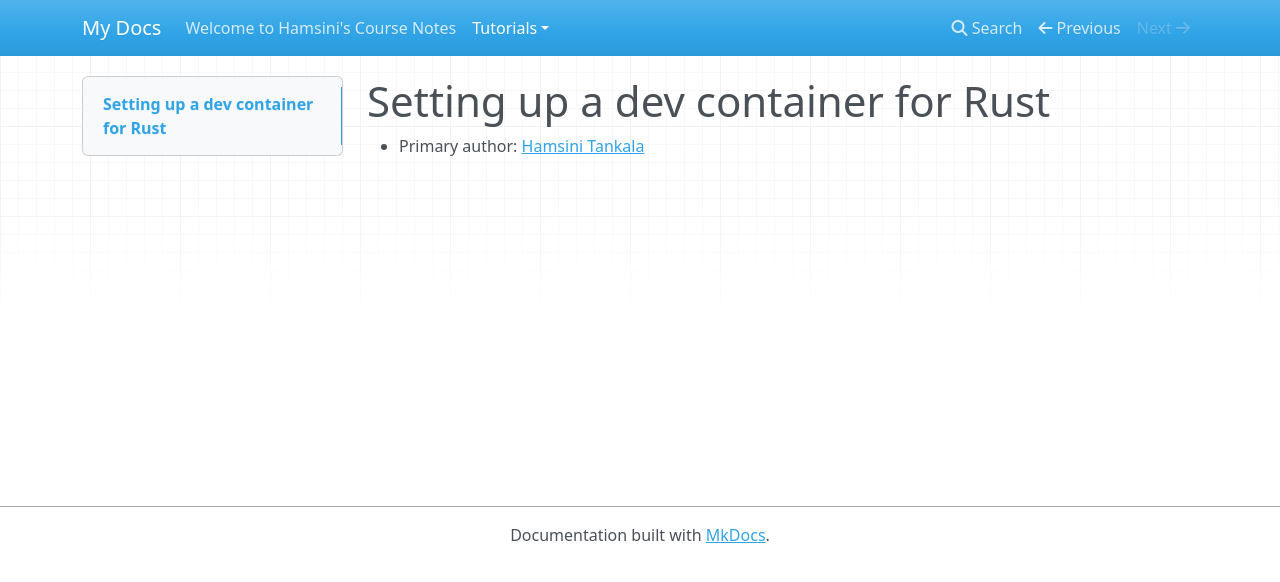
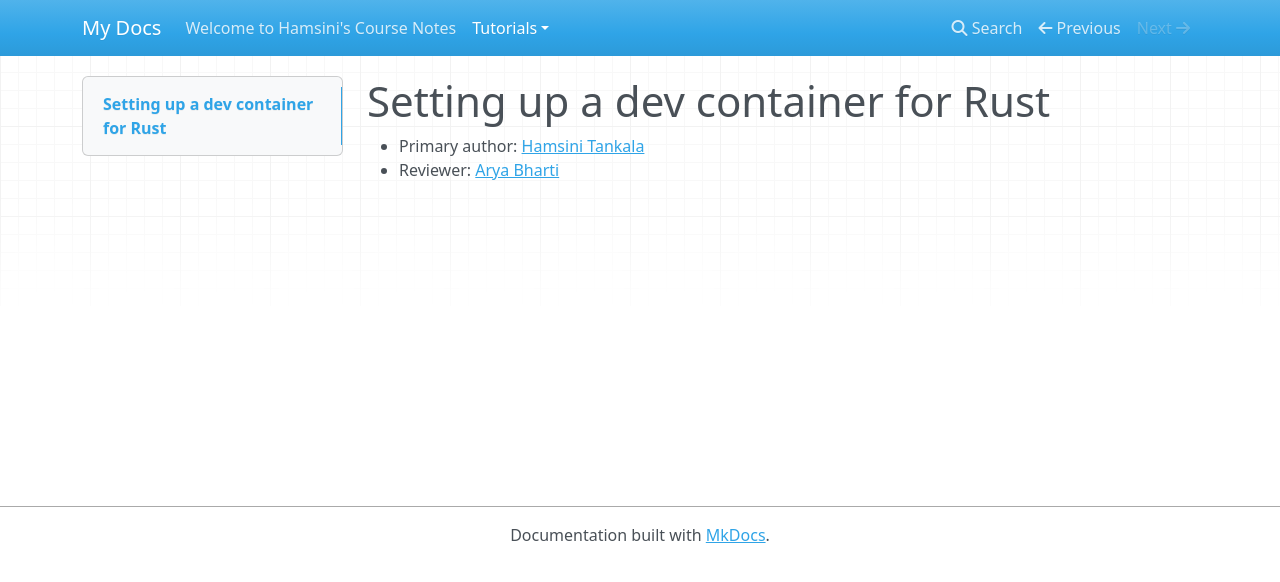
Before and after one commit to htankala/comp423-course-notes, an MkDocs documentation site: the page built from docs/tutorials/go-setup.md, in a window 1280 px wide. Shown: the top 582 px of the page. Built offline with MkDocs 1.6.1, drawn with Linux system fonts in a browser that asks for light colours; nearby versions of some CDN libraries.

Commit message:
Added Reviewer

```diff
--- a/docs/tutorials/go-setup.md
+++ b/docs/tutorials/go-setup.md
@@ -1,2 +1,3 @@
 # Setting up a dev container for Rust
 * Primary author: [Hamsini Tankala](https://github.com/htankala)
+* Reviewer: [Arya Bharti](https://github.com/abharti-cmd)
```
